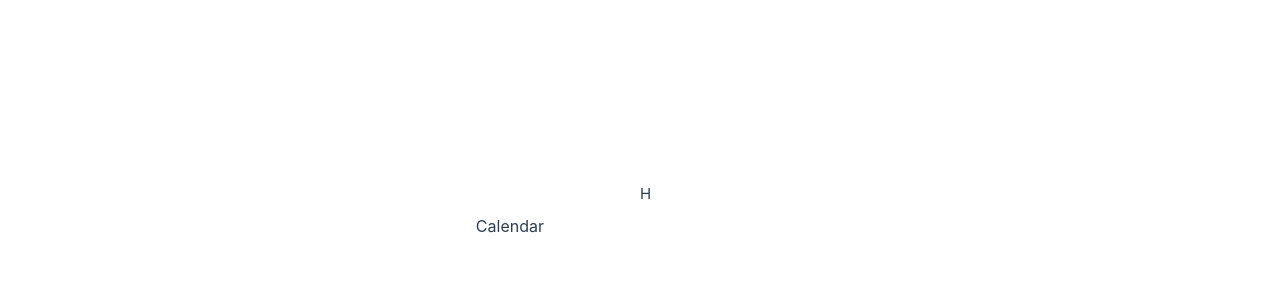
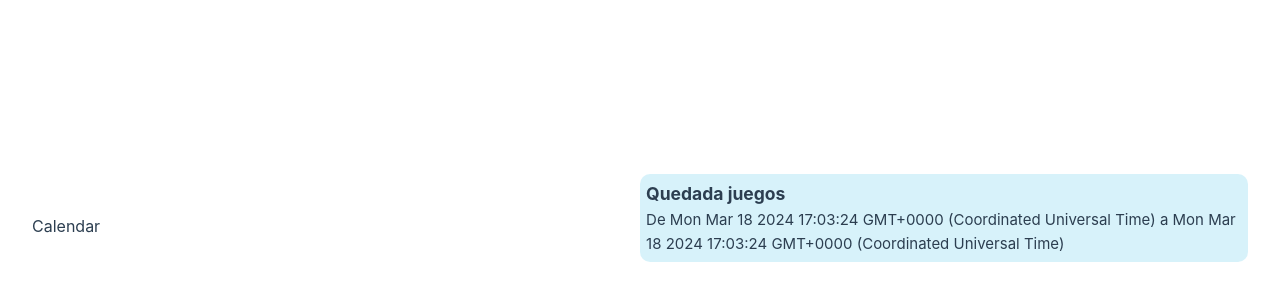
Before and after one commit to MREugeneJ7/OrganizeFront, a Vue app in the folder organize-front/: page / in a window 1280 px wide. Shown: the part 182-482 px from the top of the page. Built offline with nearby package versions, Linux system fonts and the light colour scheme.

Commit message:
Starting work

```diff
--- a/organize-front/src/components/TheWelcome.vue
+++ b/organize-front/src/components/TheWelcome.vue
@@ -1,3 +1,39 @@
 <template>
-  H
+  <div class="slot" v-for="meet in meets">
+    <h3 class="slot-desc">{{ meet.description }}</h3>
+    <p>
+      De {{ meet.dateFrom }} a {{ meet.dateTo }}
+    </p>
+  </div>
 </template>
+
+<script lang="ts">
+import GameNight from '@/types/gamenight';
+import { defineComponent } from 'vue';
+
+
+
+export default defineComponent({
+  data() {
+    return {
+      meets : new Array<GameNight>()
+    }
+  },
+  mounted() {
+    this.meets.push(new GameNight(new Date(), new Date(), "Quedada juegos"))
+    console.log(this.meets)
+  }
+})
+</script>
+
+<style>
+.slot {
+  background-color: rgba(82, 198, 233, 0.233);
+  border-radius: 10px;
+  padding: 1%;
+}
+
+.slot-desc {
+  font-weight: bold;
+}
+</style>
--- /dev/null
+++ b/organize-front/src/types/gamenight.ts
@@ -0,0 +1,13 @@
+class GameNight{
+    dateFrom: Date
+    dateTo: Date
+    description: string
+
+    constructor(dateFrom: Date, dateTo: Date, description: string){
+        this.dateFrom = dateFrom
+        this.dateTo = dateTo
+        this.description = description
+    }
+}
+
+export default GameNight
```
